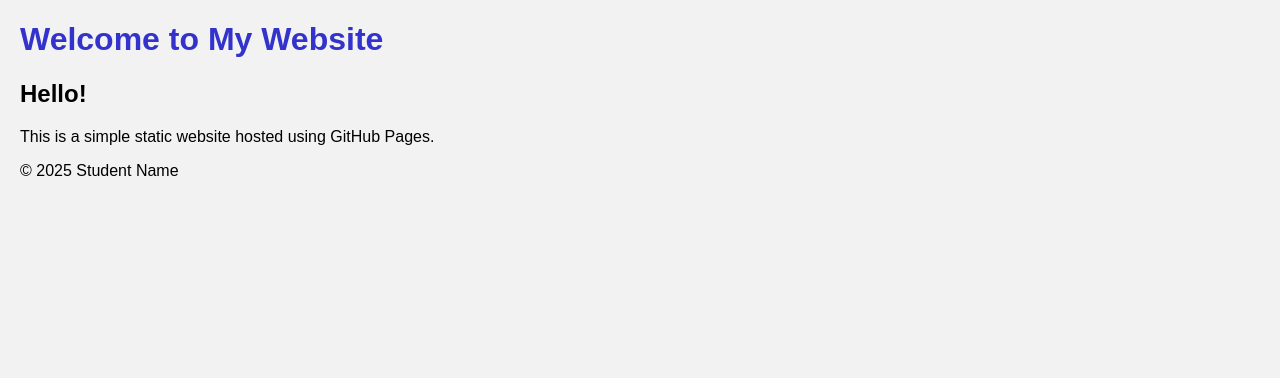
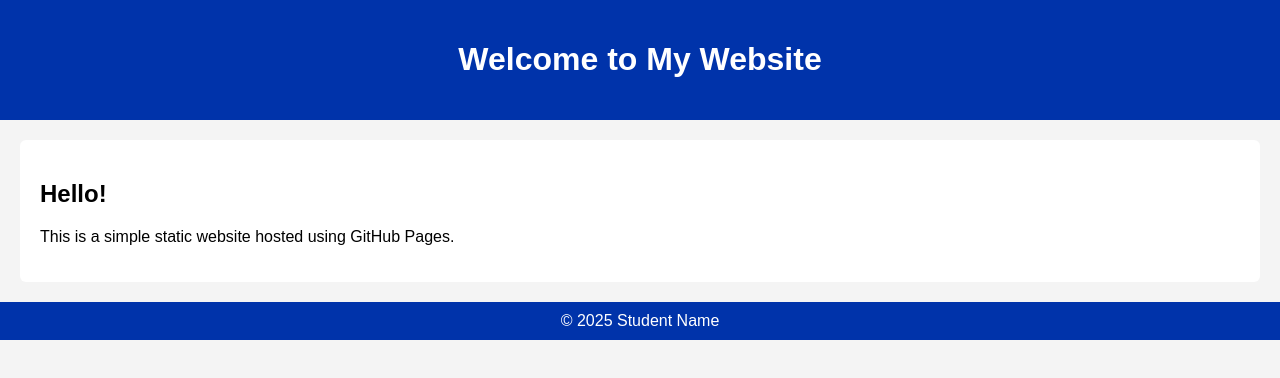
Before and after one commit to arorakhushal23-collab/StudentSphere.in, a plain HTML site: page index.html in a window 1280 px wide. Drawn offline with Linux system fonts and the light colour scheme.

Commit message:
Update style.css

```diff
--- a/style.css
+++ b/style.css
@@ -1,9 +1,30 @@
-body{
-    background-color: #f2f2f2;
+body {
+    margin: 0;
     font-family: Arial;
-    margin: 20px;
+    background: #f4f4f4;
 }
 
-h1{
-    color: #3333cc;
+/* Header */
+.header {
+    background: #0033aa;
+    color: white;
+    text-align: center;
+    padding: 20px;
 }
+
+/* Main Content Box */
+.content {
+    background: white;
+    margin: 20px;
+    padding: 20px;
+    border-radius: 6px;
+}
+
+/* Footer */
+.footer {
+    background: #0033aa;
+    color: white;
+    text-align: center;
+    padding: 10px;
+    margin-top: 20px;
+}
```
